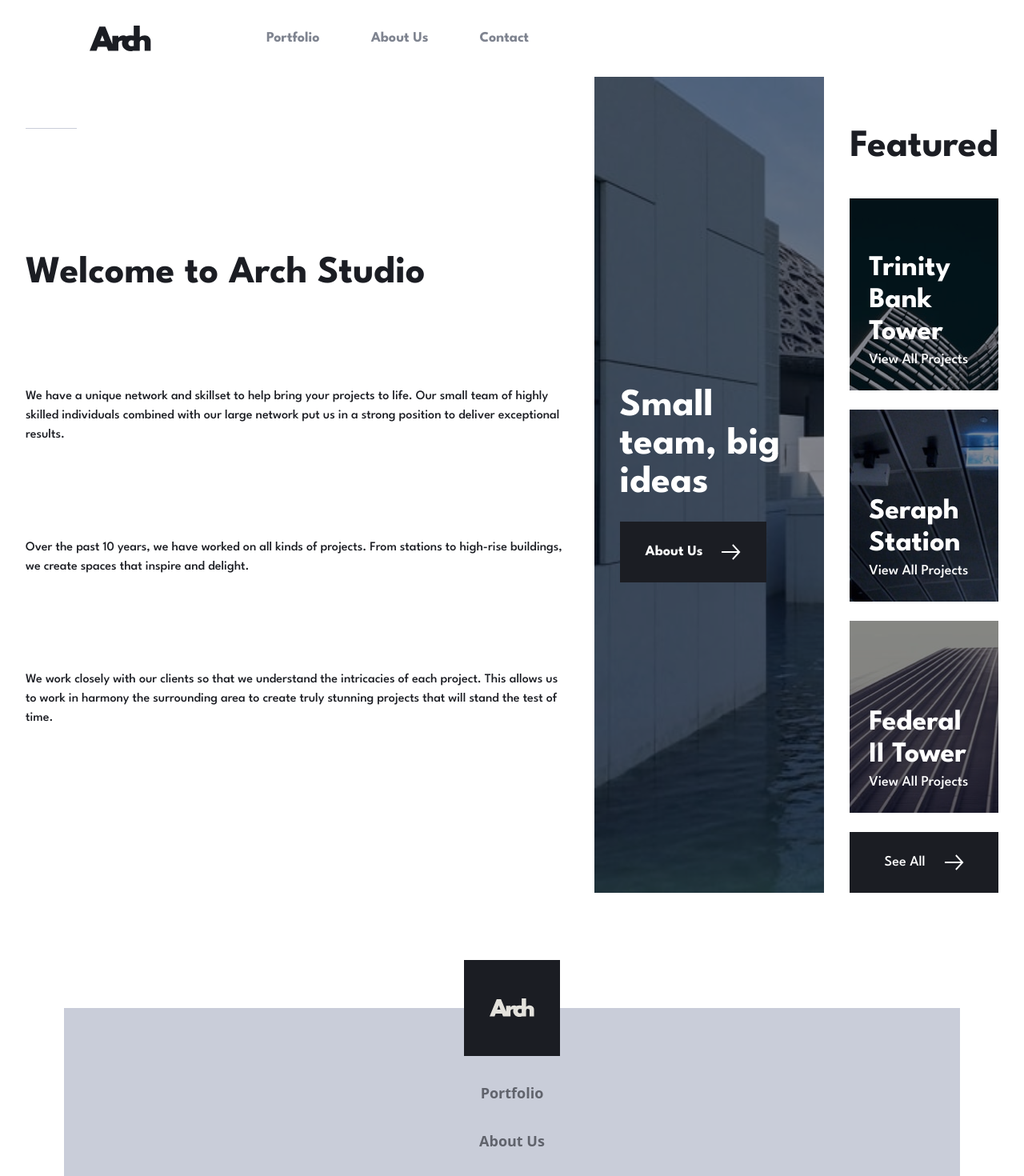
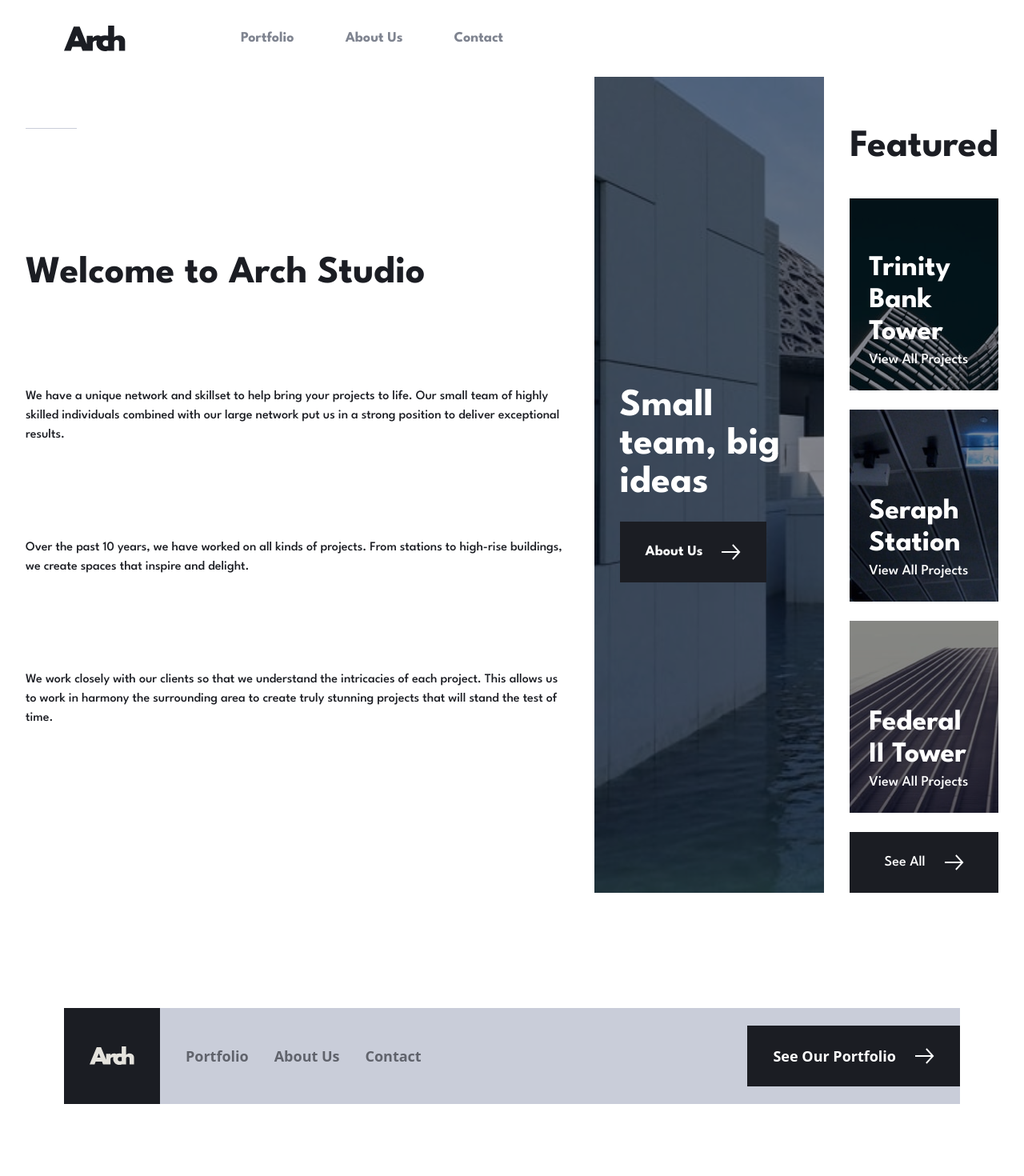
Before and after one commit to ccccchriz/arch-studio-website, a React (Vite) app: page / in a window 1280 px wide. Shown: the top 1470 px of the page at 80% size. After the commit the page ends 1380 px from the top, so only its background shows below. Built offline with nearby package versions, Linux system fonts and the light colour scheme.

Commit message:
desktop design

```diff
--- a/src/Pages/Portfolio.tsx
+++ b/src/Pages/Portfolio.tsx
@@ -79,7 +79,7 @@ export default function Portfolio() {
   return (
     <MainLayout>
       <h2 className="sr-only">Our Projects</h2>
-      <ul className="grid gap-6 p-8 desktop:grid-cols-3 desktop:max-w-[70rem]">
+      <ul className="grid gap-6 p-8 desktop:grid-cols-3 desktop:max-w-[70rem] desktop:px-0">
         {projects.map((el, index) => (
           <li
             key={index}
--- a/src/components/Footer.tsx
+++ b/src/components/Footer.tsx
@@ -4,13 +4,13 @@ import { Link } from "react-router-dom";
 const Footer = forwardRef<HTMLElement>((_, ref) => {
   return (
     <footer
-      className="grid gap-8 place-items-center bg-neutral-300 mt-36 pb-12 desktop:max-w-[70rem] desktop:mx-auto"
+      className="flex flex-col gap-8 place-items-center bg-neutral-300 mt-36 pb-12 desktop:max-w-[70rem] desktop:mx-auto desktop:flex-row desktop:pb-0"
       ref={ref}
     >
-      <div className="size-[7.5rem] bg-neutral-600 -mt-[3.75rem] grid place-items-center">
+      <div className="size-[7.5rem] bg-neutral-600 -mt-[3.75rem] grid place-items-center desktop:mt-0">
         <img src="/images/logo.svg" alt="" className="filter invert max-w-14" />
       </div>
-      <ul className="grid gap-8 place-items-center text-lg text-neutral-500 font-bold">
+      <ul className="flex flex-col gap-8 place-items-center text-lg text-neutral-500 font-bold desktop:flex-row">
         <li>
           <Link to={"/portfolio"}>Portfolio</Link>
         </li>
@@ -23,7 +23,7 @@ const Footer = forwardRef<HTMLElement>((_, ref) => {
       </ul>
       <Link
         to={"/portfolio"}
-        className="flex bg-neutral-600 text-lg px-8 py-6 text-neutral-100 font-bold justify-center items-center gap-6"
+        className="flex bg-neutral-600 text-lg px-8 py-6 text-neutral-100 font-bold justify-center items-center gap-6 desktop:ml-auto"
       >
         See Our Portfolio
         <img
--- a/src/components/Header.tsx
+++ b/src/components/Header.tsx
@@ -35,7 +35,7 @@ export default function Header({ isExpanded, setIsExpanded }: HeaderProps) {
   });
 
   return (
-    <header className="flex justify-between items-center p-8 font-primary font-bold text-neutral-600 tablet:text-neutral-400 tablet:gap-20 desktop:gap-28 desktop:max-w-[70rem] desktop:mx-auto">
+    <header className="flex justify-between items-center p-8 font-primary font-bold text-neutral-600 tablet:text-neutral-400 tablet:gap-20 desktop:gap-28 desktop:max-w-[70rem] desktop:mx-auto desktop:px-0">
       <Link to={"/"}>
         <img
           src="/images/logo.svg"
```
